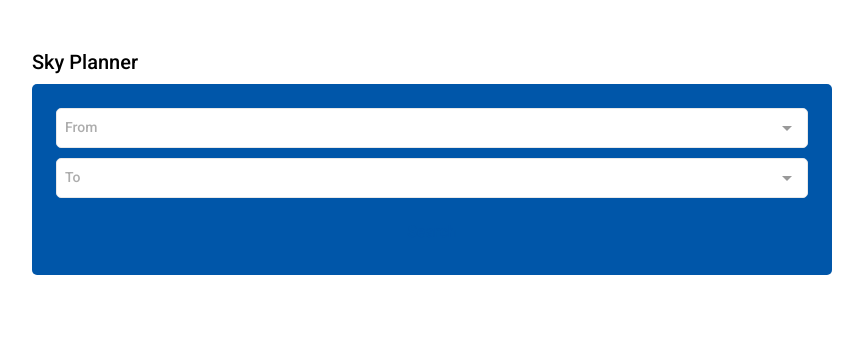
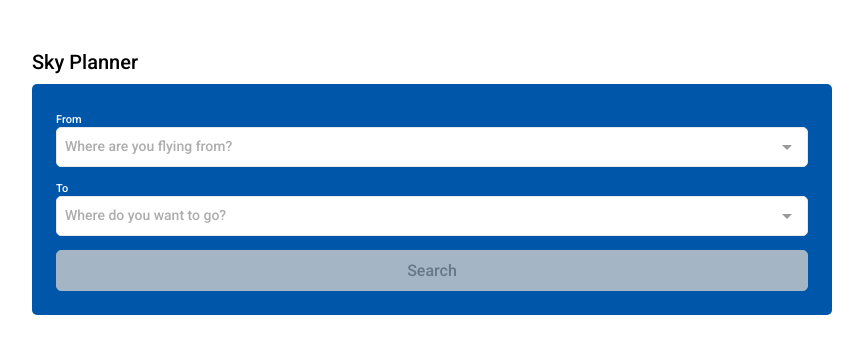
Before and after one commit to Enginovic/skyplannervue2, a Vue app: page / in a window 1280 px wide. Shown: the top 354 px of the page, without its empty margins (208-1071 px from the left). Built offline with nearby package versions, Linux system fonts and the light colour scheme.

Commit message:
renamed consts strucuted the flight information added styling added unixtime formatter

```diff
--- a/src/components/search-flights/SearchFlights.js
+++ b/src/components/search-flights/SearchFlights.js
@@ -1,14 +1,16 @@
 import Multiselect from 'vue-multiselect'
 import axios from 'axios'
+import Loader from '../loader/Loader.vue'
 
 export default {
   components: {
-    Multiselect
+    Multiselect,
+    appLoader: Loader
   },
 
   data () {
     return {
-      isFetchingFlightInformation: false,
+      isFetchingFlightsInformation: false,
       selectedFrom: null,
       selectedTo: null,
       optionsFrom: [
@@ -20,17 +22,17 @@ export default {
         { name: 'Amsterdam', code: 'AMS' },
         { name: 'London', code: 'LHR' }
       ],
-      flightInformation: null,
+      flightsInformation: null,
       weather: null
     }
   },
 
   methods: {
-    getFlightInformation () {
-      this.isFetchingFlightInformation = true
-      axios.get(`https://api.skypicker.com/flights?fly_from=${this.selectedFrom.code}&fly_to=${this.selectedTo.code}&date_from=29/01/2021&date_to=29/01/2021&partner=picky`)
+    getFlightsInformation () {
+      this.isFetchingFlightsInformation = true
+      axios.get(`https://api.skypicker.com/flights?fly_from=${this.selectedFrom.code}&fly_to=${this.selectedTo.code}&date_from=29/01/2021&date_to=29/01/2021&limit=5&partner=picky`)
         .then(response => {
-          this.flightInformation = response.data.data[0]
+          this.flightsInformation = response.data.data
           this.getWeatherInformation()
         })
     },
@@ -39,8 +41,15 @@ export default {
       axios.get(`https://api.openweathermap.org/data/2.5/weather/?q=${this.selectedTo.name}&units=metric&APPID=${process.env.VUE_APP_WEATHER_API_KEY}`)
         .then(response => {
           this.weather = response.data
-          this.isFetchingFlightInformation = false
+          this.isFetchingFlightsInformation = false
         })
+    },
+
+    formatUnixTime (time) {
+      const date = new Date(time * 1000)
+      const hours = date.getHours()
+      const minutes = '0' + date.getMinutes()
+      return hours + ':' + minutes.substr(-2)
     }
   }
 }
--- a/src/components/search-flights/SearchFlights.vue
+++ b/src/components/search-flights/SearchFlights.vue
@@ -1,41 +1,65 @@
 <template>
   <div>
     <div class="search-flight-form">
+      <label class="label">From</label>
       <multiselect
+        class="multi-select"
         v-model="selectedFrom"
         :options="optionsFrom"
-        placeholder="From"
+        placeholder="Where are you flying from?"
+        :searchable="false"
         label="name">
       </multiselect>
+
+      <label class="label">To</label>
       <multiselect
         v-model="selectedTo"
         :options="optionsTo"
-        placeholder="To"
+        placeholder="Where do you want to go?"
+        :searchable="false"
         label="name">
       </multiselect>
+      <div class="btn btn--secondair" :class="{disabled: !selectedFrom || !selectedTo}" @click="getFlightsInformation">Search</div>
+    </div>
 
-      <div class="btn" @click="getFlightInformation">Search</div>
+    <div class="flights">
+      <template v-if="isFetchingFlightsInformation">
+        <app-loader></app-loader>
+      </template>
+
+      <template v-if="!isFetchingFlightsInformation && flightsInformation">
+        <div class="flight-header">
+          <span class="iconify" data-icon="mdi:airplane-takeoff" data-inline="false"></span>
+          {{ flightsInformation[0].cityFrom }} - {{ flightsInformation[0].cityTo }}
         </div>
-    <template v-if="isFetchingFlightInformation">
-      <div class="loading">
-        Fetching data
+
+        <div class="flight" v-for="flightInformation in flightsInformation" :key="`flight-${flightInformation.id}`">
+          <div class="airlines">
+            {{ flightInformation.airlines[0] }}
           </div>
-    </template>
-    <template v-if="!isFetchingFlightInformation && flightInformation">
-      <div class="flight-information">
-        <div class="flight-destination">
-          {{ this.flightInformation.cityCodeFrom }}
-          {{ this.flightInformation.cityFrom }} ->
-          {{ this.flightInformation.cityCodeTo }}
-          {{ this.flightInformation.cityTo }}
+          <div class="departure">
+            <div class="top-block">{{ formatUnixTime(flightInformation.dTime) }}</div>
+            <div class="city-code">{{ flightInformation.cityCodeFrom }}</div>
           </div>
-        <div class="flight-duration">Duration: {{ this.flightInformation.fly_duration }}</div>
-        <div class="flight-price">Price: {{ this.flightInformation.price }}</div>
+          <div class="duration">
+            <span class="top-block iconify" data-icon="bi:arrow-right" data-inline="false"></span>
+            <div class="duration-time">{{ flightInformation.fly_duration }}</div>
           </div>
-      <div class="weather-information">
+          <div class="arrival">
+            <div class="top-block">{{ formatUnixTime(flightInformation.aTime) }}</div>
+            <div class="city-code">{{ flightInformation.cityCodeTo }}</div>
+          </div>
+          <div class="price">
+            <div class="top-block">€ {{ flightInformation.price }}</div>
+            <div class="btn btn--secondair">Choose flight<span class="iconify" data-icon="bi:arrow-right-short" data-inline="false"></span></div>
+            </div>
+        </div>
+
+        <div class="weather">
           Temp. {{ Math.round(weather.main.temp) }}º
         </div>
       </template>
+    </div>
   </div>
 </template>
 
```
Lines whose indentation alone changed are shown as unchanged.
